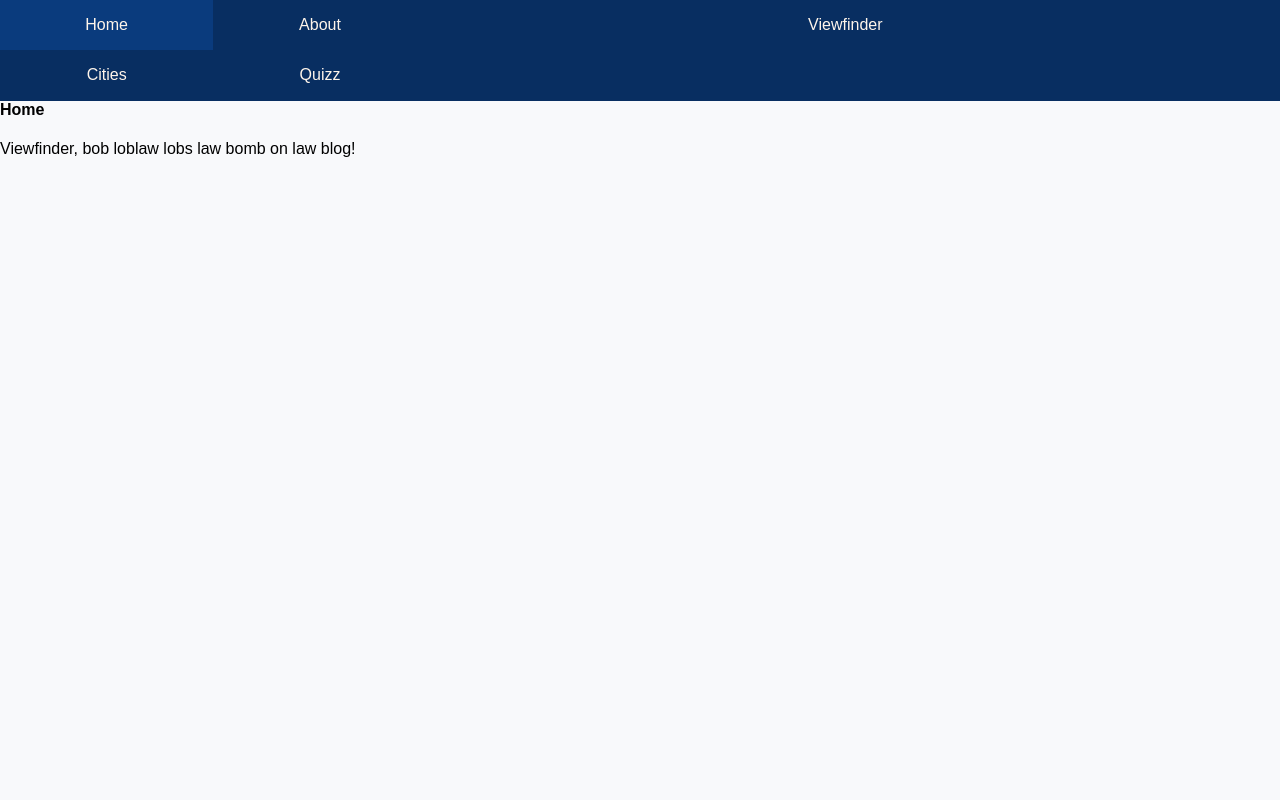
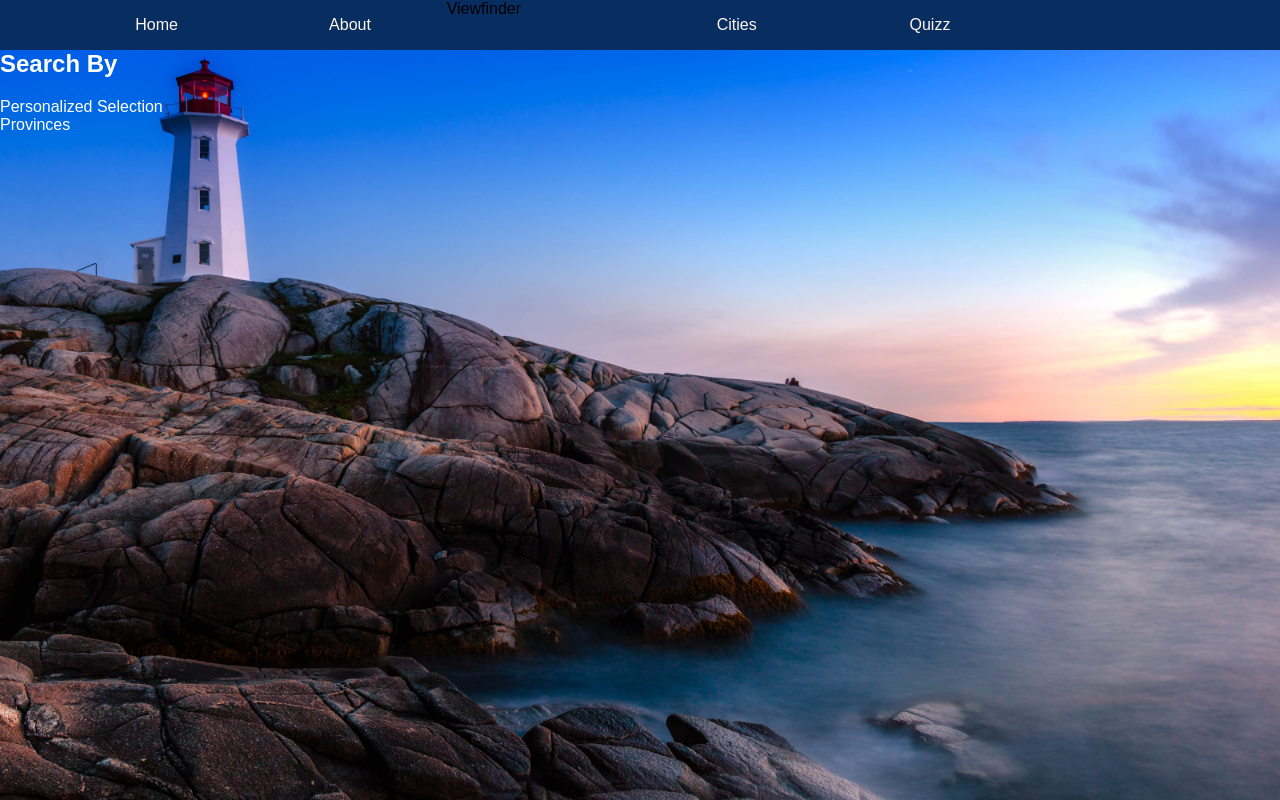
Before and after one commit to lisafaggiolo/Vuu, a React (Create React App) app in the folder client/: page /home in a window 1280 px wide. Built offline with nearby package versions, Linux system fonts and the light colour scheme.

Commit message:
partial success on Navbar, able to display landing page, though presents on all pages

```diff
--- a/client/src/components/App.scss
+++ b/client/src/components/App.scss
@@ -1,4 +1,6 @@
 @import "styles/variables.scss";
+@import "styles/reset.scss";
+@import "styles/mixins.scss";
 
 $font-stack: Roboto;
 // , regular, 24
@@ -11,8 +13,100 @@ body {
   -moz-background-size: cover;
   -o-background-size: cover;
   background-size: cover;
+
 }
 
-// .App-header {
+.home {
+  color: $home-color;
+  display: flex;
+  flex-direction: column;
 
-// }
+  .selectors {
+    flex-direction: row;
+  }
+
+}
+
+
+#main-nav{
+  background: $dark;
+  display: flex;
+  flex-direction: row;
+  ul{
+    width: 100%;
+  }
+  li{
+    float: left;
+    width: (100% / 6);
+    @include mQ(600px){
+      width: 100%;
+    }
+  }
+  a{
+    color: $light;
+    text-decoration: none;
+    padding: 16px;
+    display: block;
+    text-align: center;
+    &:hover{
+      background: lighten($dark, 6);
+    }
+  }
+
+  @include clearFix;
+}
+
+section h1{
+  margin: 40px 0;
+  text-align: center;
+  text-transform: uppercase;
+  color: $dark;
+  font-size: $sectionHeading;
+}
+
+#services{
+  li{
+    float: left;
+    width: 33.33%;
+    box-sizing: border-box;
+    text-align: center;
+  }
+  img{
+    width: 60%;
+    margin: 20px 20%;
+  }
+  a{
+    text-decoration: none;
+    color: $dark;
+    font-weight: bold;
+    &:hover{
+      color: complement($dark);
+    }
+  }
+  @include clearFix;
+  margin-bottom: 60px;
+}
+
+.lead-banner{
+  @include banner;
+  text-align: right;
+}
+
+.lessons-banner{
+  @include banner;
+  text-align: left;
+
+  li{
+    text-transform: uppercase;
+    font-size: 20px;
+    max-width: 500px;
+    margin: 60px 0;
+  }
+}
+
+#projects li{
+  @include grid(6, 2%);
+  img{
+    width: 100%;
+  }
+}
--- a/client/src/components/Header.jsx
+++ b/client/src/components/Header.jsx
@@ -1,21 +1,23 @@
 import React from 'react'
 import { Link } from "react-router-dom";
-import "styles/styles.scss";
+import "./App.scss";
 
 // will be Horizontal not vertical
 const Navbar = () => {
   return (
+    <header>
       <nav id="main-nav">
-      <div className="container">
-        <ul className="right">
+        <div class="wrapper">
+          <ul >
             <li><Link to="/home">Home</Link></li>
             <li><Link to="/about">About</Link></li>
-          <a className="brand-logo">Viewfinder</a>
+            <li className="brand-logo">Viewfinder</li>
             <li><Link to="/cities">Cities</Link></li>
             <li><Link to="/quizz">Quizz</Link></li>
           </ul>
         </div>
       </nav>
+    </header>
   )
 }
 
--- a/client/src/components/Home.js
+++ b/client/src/components/Home.js
@@ -3,9 +3,12 @@ import './App.scss';
 
 const Home = () => {
   return (
-    <div className="container">
-      <h4 className="center">Home</h4>
-      <p>Viewfinder, bob loblaw lobs law bomb on law blog!</p>
+    <div className="home">
+      <h2 className="center">Search By</h2>
+      <section className="selectors">
+        <div>Personalized Selection</div>
+        <div>Provinces</div>
+      </section>
     </div>
   )
 }
--- a/client/src/styles/styles.scss
+++ /dev/null
@@ -1,85 +0,0 @@
-@import "reset";
-@import "variables";
-@import "mixins";
-
-
-#main-nav{
-  background: $dark;
-  ul{
-    width: 100%;
-  }
-  li{
-    float: left;
-    width: (100% / 6);
-    @include mQ(600px){
-      width: 100%;
-    }
-  }
-  a{
-    color: $light;
-    text-decoration: none;
-    padding: 16px;
-    display: block;
-    text-align: center;
-    &:hover{
-      background: lighten($dark, 6);
-    }
-  }
-
-  @include clearFix;
-}
-
-section h1{
-  margin: 40px 0;
-  text-align: center;
-  text-transform: uppercase;
-  color: $dark;
-  font-size: $sectionHeading;
-}
-
-#services{
-  li{
-    float: left;
-    width: 33.33%;
-    box-sizing: border-box;
-    text-align: center;
-  }
-  img{
-    width: 60%;
-    margin: 20px 20%;
-  }
-  a{
-    text-decoration: none;
-    color: $dark;
-    font-weight: bold;
-    &:hover{
-      color: complement($dark);
-    }
-  }
-  @include clearFix;
-  margin-bottom: 60px;
-}
-
-.lead-banner{
-  @include banner;
-  text-align: right;
-}
-
-.lessons-banner{
-  @include banner;
-  text-align: left;
-
-  li{
-    text-transform: uppercase;
-    font-size: 20px;
-    max-width: 500px;
-    margin: 60px 0;
-  }
-}
-
-#projects li{
-  @include grid(6, 2%);
-  img{
-    width: 100%;
-  }
-}
--- a/client/src/styles/variables.scss
+++ b/client/src/styles/variables.scss
@@ -3,6 +3,7 @@
 // Colours
 $dark: #082E61;
 $light: #FEF5EB;
+$home-color: white;
 
 // Font sizes
 $bannerHeading: 42px;
```
Lines whose indentation alone changed are shown as unchanged.
